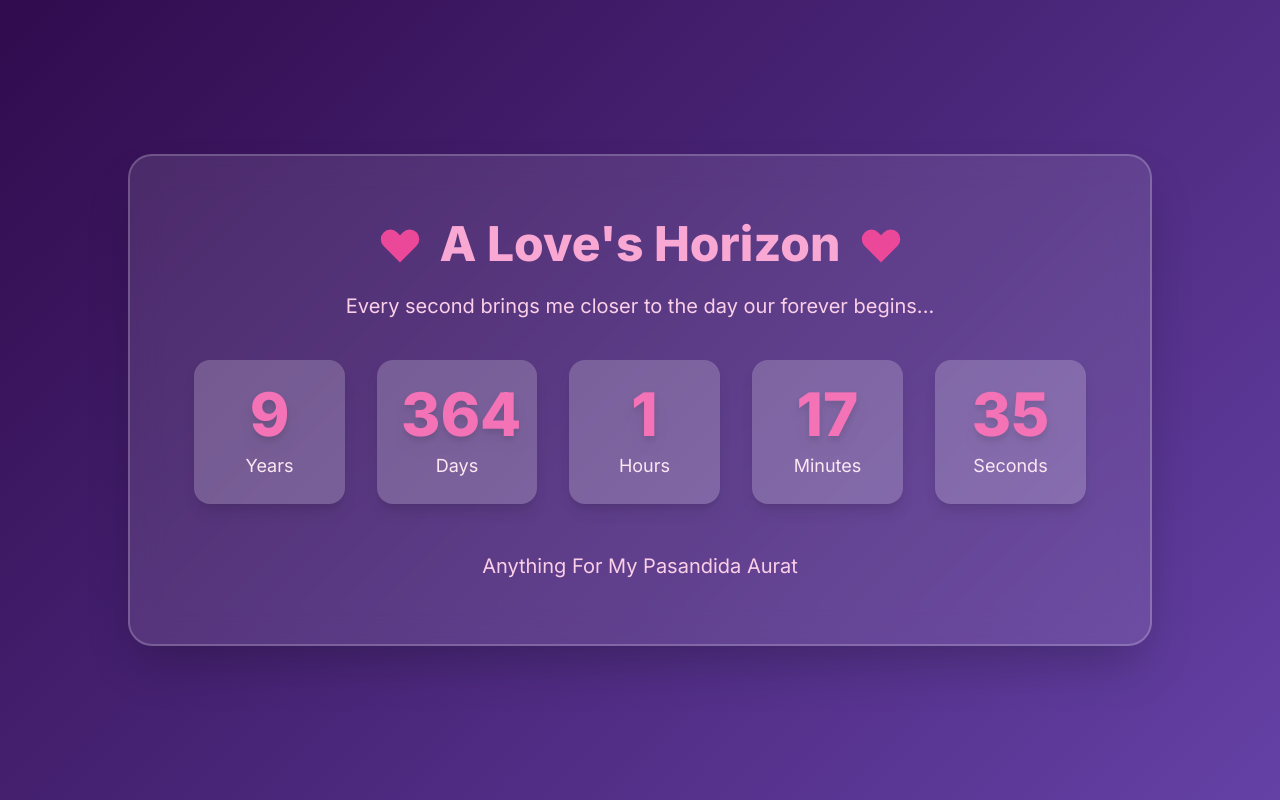
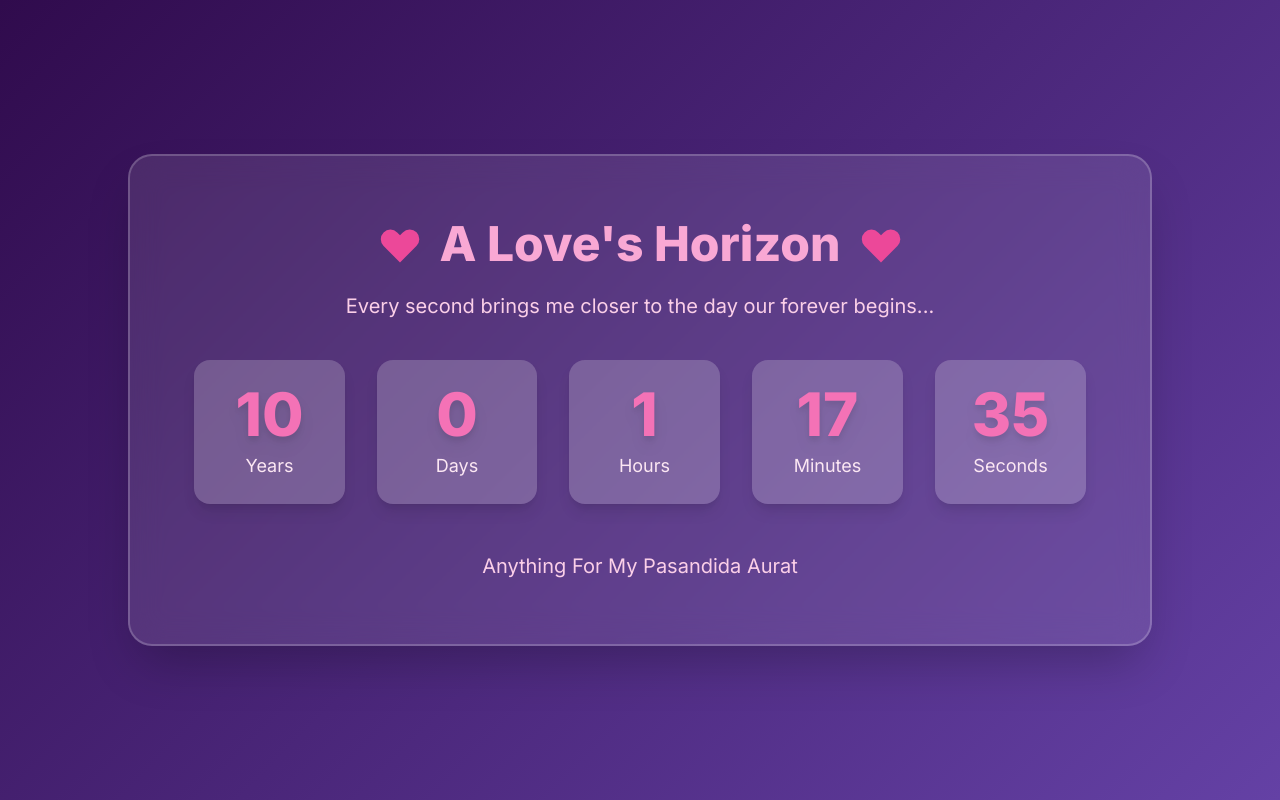
Before and after one commit to mohammad-mizanur-rahman-fardin/love-counter, a plain HTML site: page index.html in a window 1280 px wide. Drawn offline with nearby package versions, Linux system fonts and the light colour scheme.

Commit message:
error fixed

```diff
--- a/index.html
+++ b/index.html
@@ -119,7 +119,7 @@
             const seconds = Math.floor(distance / 1000);
             const minutes = Math.floor(seconds / 60);
             const hours = Math.floor(minutes / 60);
-            const days = Math.floor(hours / 24);
+            const days = Math.ceil(hours / 24);
 
             // Using average days per year to get a rough estimate for years
             const years = Math.floor(days / 365.25);
```
